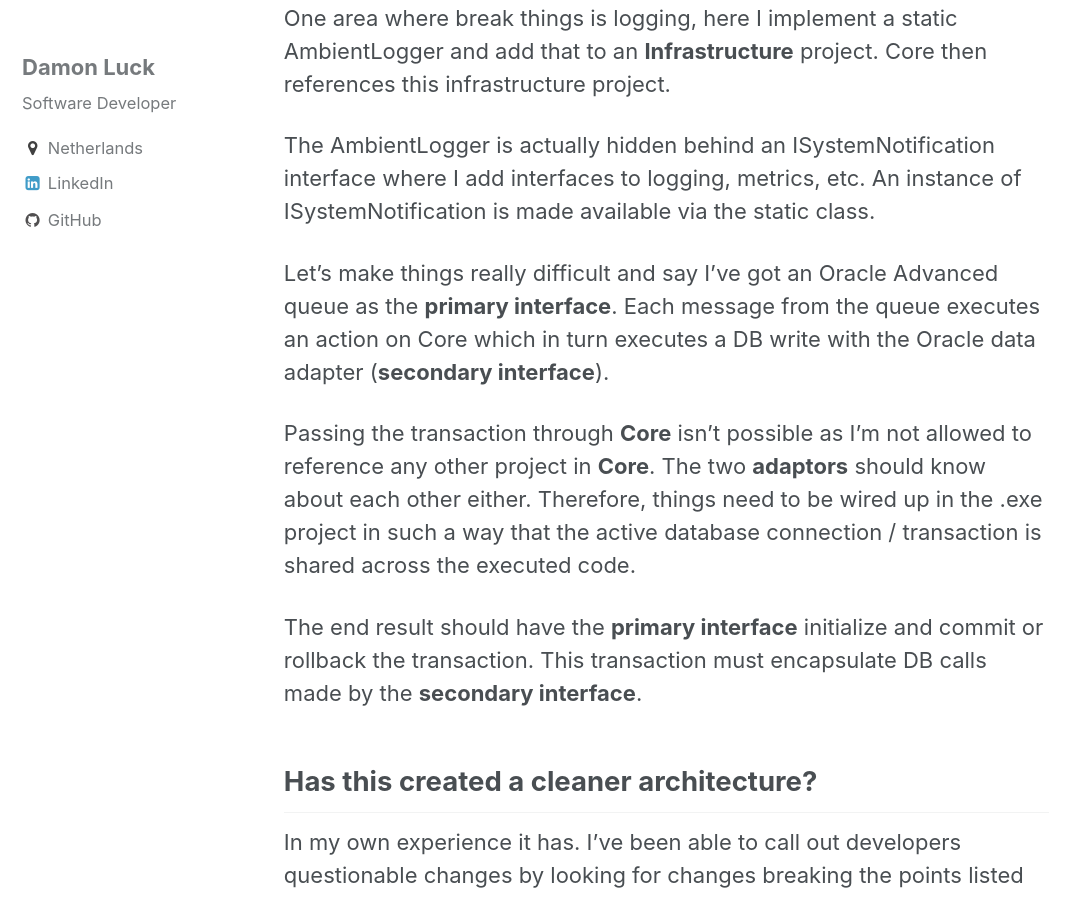
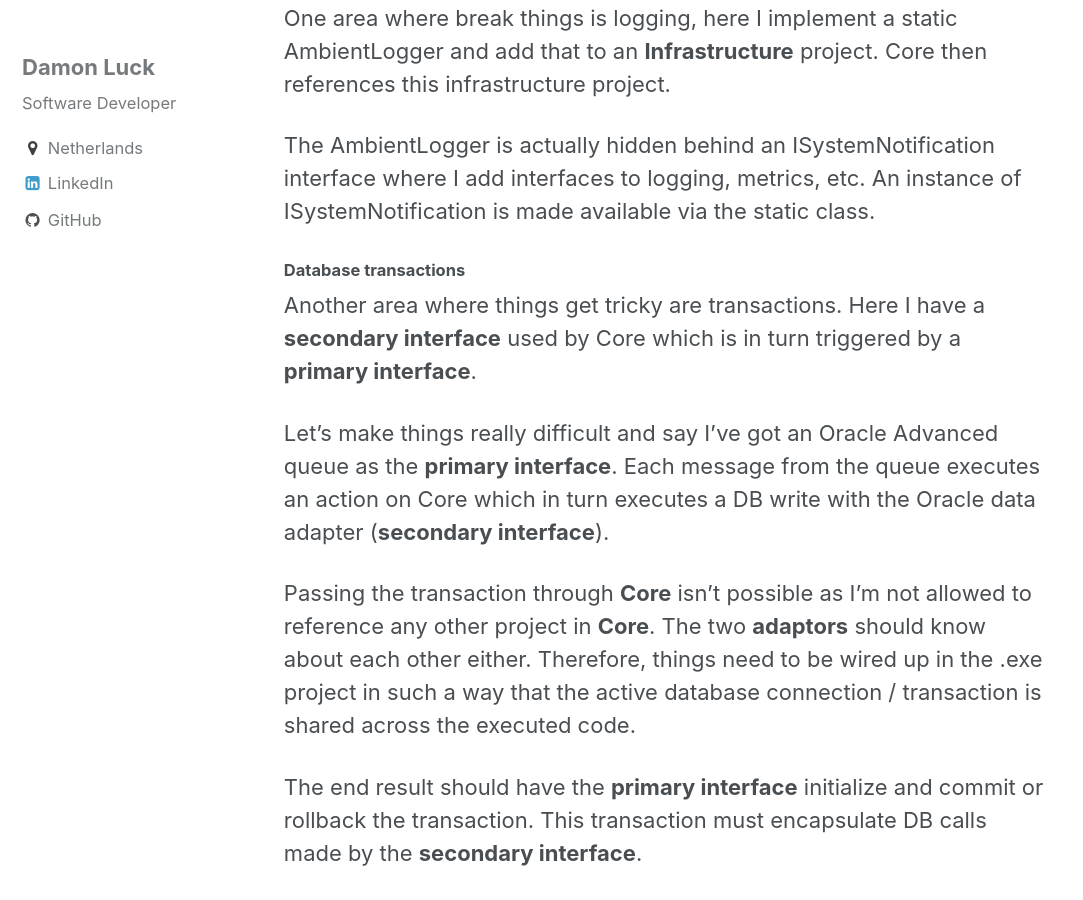
Before and after one commit to DamonLuck/damonluck.github.io, a Jekyll site: the page built from _posts/2017-05-31-hexagonal-architecture.md, in a window 1280 px wide and 900 px high, scrolled down 1824 px. Shown: the whole window, without its empty margins (0-1083 px from the left). Built offline with Jekyll 4.4.1, drawn with Linux system fonts in a browser that asks for light colours.

Commit message:
Remove capture

```diff
--- a/_posts/2017-05-31-hexagonal-architecture.md
+++ b/_posts/2017-05-31-hexagonal-architecture.md
@@ -28,11 +28,9 @@ After a bit of practice it becomes second nature and I don't always follow these
 
 The AmbientLogger is actually hidden behind an ISystemNotification interface where I add interfaces to logging, metrics, etc. An instance of ISystemNotification is made available via the static class.
 
-{% capture notice-2 %}
 #### Database transactions
 
 Another area where things get tricky are transactions. Here I have a **secondary interface** used by Core which is in turn triggered by a **primary interface**.
-{% endcapture %}
 
 Let's make things really difficult and say I've got an Oracle Advanced queue as the **primary interface**. Each message from the queue executes an action on Core which in turn executes a DB write with the Oracle data adapter (**secondary interface**).
 
```
